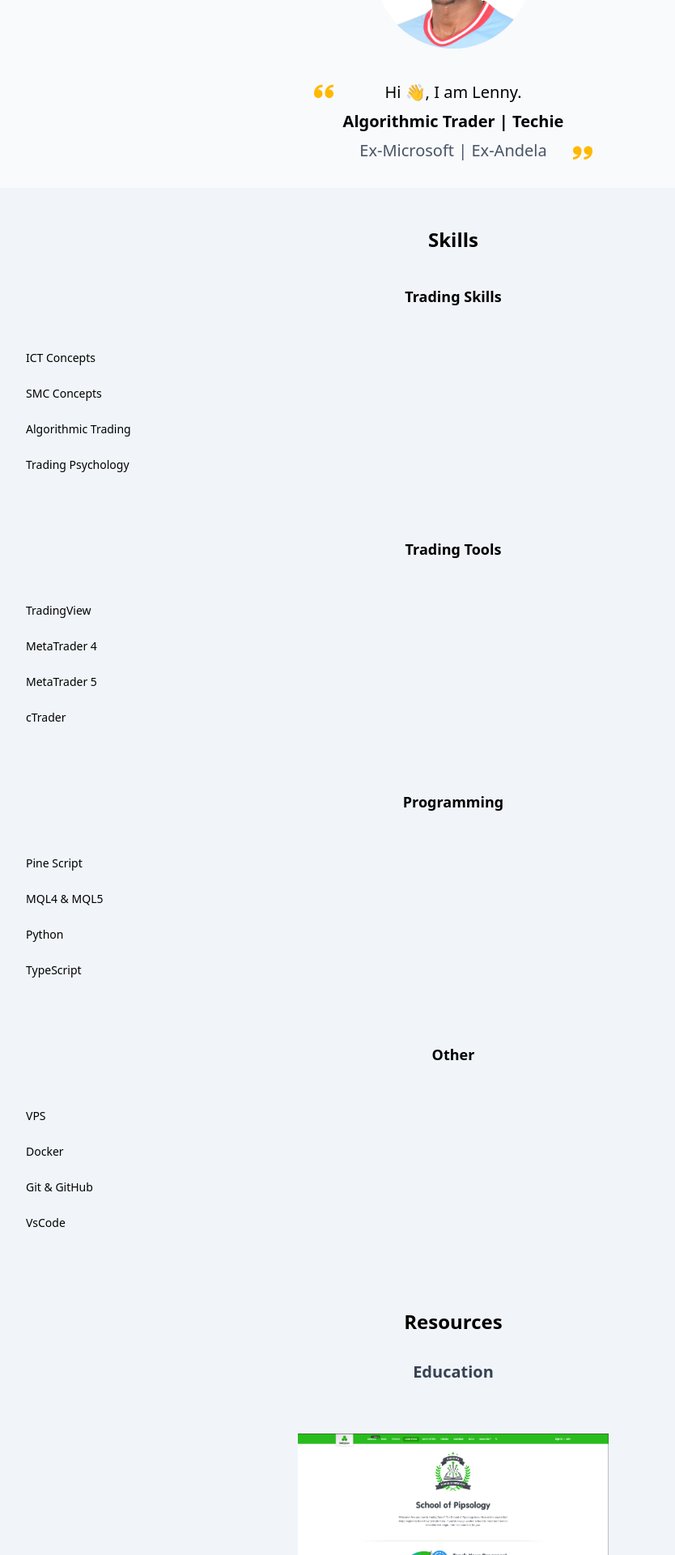
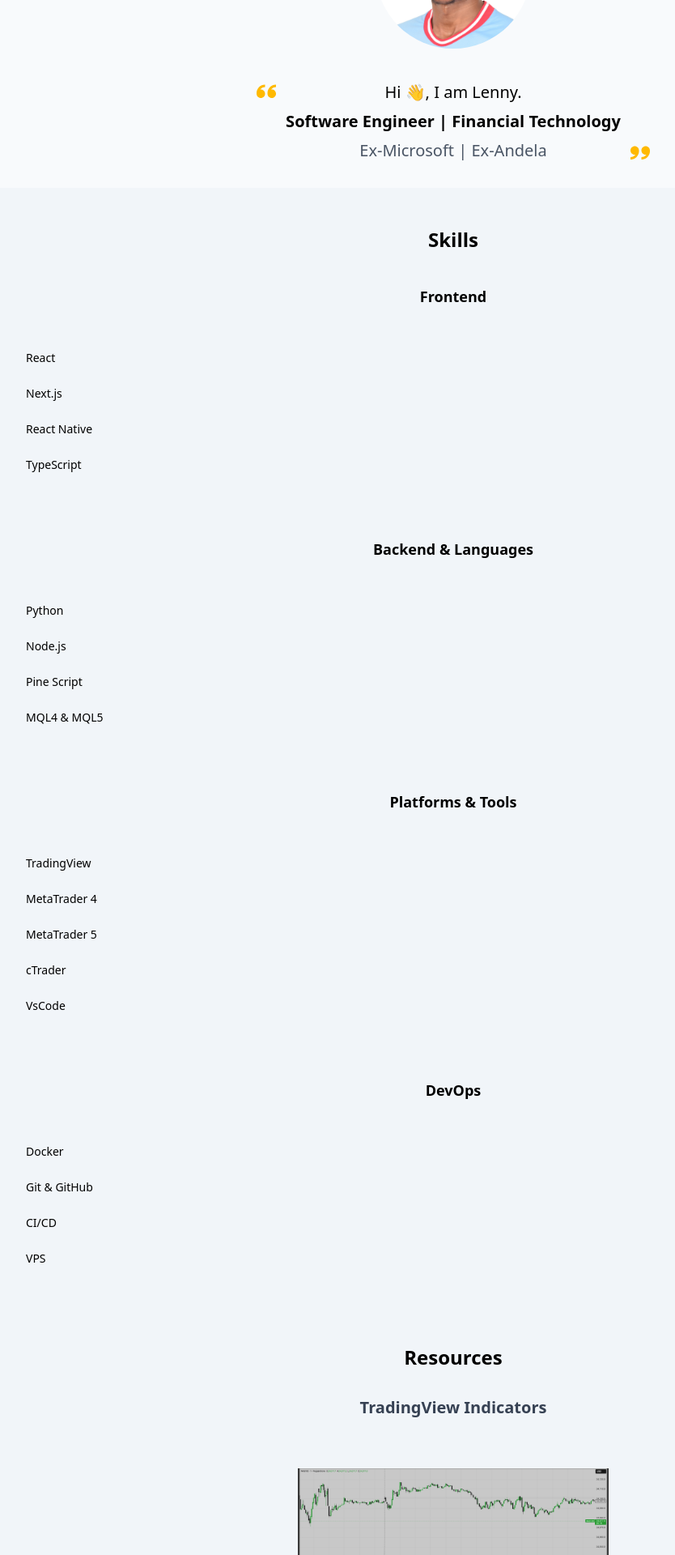
Before and after one commit to lennykioko/lennykioko.github.io, a Next.js app: page / in a window 1280 px wide. Shown: the part 280-2200 px from the top of the page at 81% size, without its empty margins (80-914 px from the left). Built offline with nearby package versions, Linux system fonts and the light colour scheme.

Commit message:
Update for software engineer

```diff
--- a/app/layout.tsx
+++ b/app/layout.tsx
@@ -10,10 +10,11 @@ const quicksand = Quicksand({
 });
 
 export const metadata: Metadata = {
-  title: "Lenny Kioko - Algorithmic Trader & Techie",
-  description: "Algorithmic trader and Techie based in Nairobi, Kenya",
+  title: "Lenny Kioko - Software Engineer | Financial Technology",
+  description:
+    "Software Engineer & Financial Technology specialist based in Nairobi, Kenya",
   keywords:
-    "Trader, Algorithmic trader, ICT trader, Inner Circle Trader, Trading, Forex, Nasdaq, US100, US500, S&P500, GER40, FTSE, UK100, Futures, Stocks, Shares, Mentor, Coach, Consultant, Techie, Nairobi, Kenya",
+    "Software Engineer, Financial Technology, FinTech, React, Next.js, React Native, TypeScript, Python, Pine Script, MetaTrader, TradingView, Stocks, Shares, Mentor, Coach, Consultant, Techie, Nairobi, Kenya",
   authors: [{ name: "Lenny Kioko" }],
 };
 
--- a/app/page.tsx
+++ b/app/page.tsx
@@ -9,9 +9,10 @@ import Skills from "../components/Skills";
 export const metadata: Metadata = {
   metadataBase: new URL("https://lennykioko.com"),
   title: "Lenny Kioko",
-  description: "Algorithmic trader & Techie based in Nairobi, Kenya",
+  description:
+    "Software Engineer & Financial Technology specialist based in Nairobi, Kenya",
   keywords:
-    "Trader, Algorithmic trader, ICT trader, Inner Circle Trader, Trading, Forex, Nasdaq, US100, US500, S&P500, GER40, FTSE, UK100, Futures, Stocks, Shares, Mentor, Coach, Consultant, Techie, Nairobi, Kenya",
+    "Software Engineer, Financial Technology, FinTech, React, Next.js, React Native, TypeScript, Python, Pine Script, MetaTrader, TradingView, Stocks, Shares, Mentor, Coach, Consultant, Techie, Nairobi, Kenya",
   openGraph: {
     images: [
       {
--- a/components/Experience.tsx
+++ b/components/Experience.tsx
@@ -11,8 +11,8 @@ interface ExperienceItem {
 const experiences: ExperienceItem[] = [
   {
     image: "/cityzen.jpg",
-    title: "Algorithmic Trader",
-    subTitle: "The Markets",
+    title: "Software Engineer",
+    subTitle: "Financial Technology",
     date: "June 2019 - Present",
     description: "Nairobi, Kenya",
   },
--- a/components/Jumbotron.tsx
+++ b/components/Jumbotron.tsx
@@ -20,7 +20,7 @@ export default function Jumbotron() {
         <ImQuotesLeft className="mr-3 mb-3 h-6 w-6 self-start text-amber-400" />
         <div className="text-center space-y-2">
           <p>Hi 👋, I am Lenny.</p>
-          <p className="font-semibold">Algorithmic Trader | Techie</p>
+          <p className="font-semibold">Software Engineer | Financial Technology</p>
           <p className="text-gray-600">Ex-Microsoft | Ex-Andela</p>
         </div>
         <ImQuotesRight className="ml-3 mt-3 h-6 w-6 self-end text-amber-400" />
--- a/components/Resources.tsx
+++ b/components/Resources.tsx
@@ -3,40 +3,8 @@ import ProjectCard from "./ProjectCard";
 
 const resourceSections = [
   {
-    id: "Education",
-    title: "Education",
-    items: [
-      {
-        image: "/babypips.png",
-        title: "BabyPips",
-        url: "/resources/Education/BabyPips",
-      },
-      {
-        image: "/ict-mentorship.png",
-        title: "ICT 2022 Mentorship",
-        url: "/resources/Education/ICT2022Mentorship",
-      },
-    ],
-  },
-  {
-    id: "Community",
-    title: "Community",
-    items: [
-      {
-        image: "/myTelegram.png",
-        title: "Telegram Community",
-        url: "/resources/Community/Telegram",
-      },
-      {
-        image: "/myYoutube.png",
-        title: "Youtube Community",
-        url: "/resources/Community/Youtube",
-      },
-    ],
-  },
-  {
     id: "TradingView",
-    title: "TradingView",
+    title: "TradingView Indicators",
     items: [
       {
         image: "/Daily-open-price.png",
@@ -57,49 +25,6 @@ const resourceSections = [
         image: "/fvg-nephew-sam.png",
         title: "FVG (Nephew_Sam_)",
         url: "/resources/TradingView/FVGNephewSam",
-      },
-    ],
-  },
-  {
-    id: "Brokers",
-    title: "Brokers I've Used",
-    items: [
-      {
-        image: "/pepperstone-new.png",
-        title: "Pepperstone",
-        url: "/resources/Brokers/Pepperstone",
-      },
-      {
-        image: "/HFM.png",
-        title: "HFM",
-        url: "/resources/Brokers/HFM",
-      },
-    ],
-  },
-  {
-    id: "VPS",
-    title: "VPS",
-    items: [
-      {
-        image: "/forexvps.png",
-        title: "ForexVPS",
-        url: "/resources/VPS/ForexVPS",
-      },
-    ],
-  },
-  {
-    id: "TradeCopiers",
-    title: "Trade Copiers",
-    items: [
-      {
-        image: "/fxblue-copier-MT4.png",
-        title: "FX Blue Copier MT4",
-        url: "/resources/TradeCopiers/FXBlueCopierMT4",
-      },
-      {
-        image: "/fxblue-copier-MT5.png",
-        title: "FX Blue Copier MT5",
-        url: "/resources/TradeCopiers/FXBlueCopierMT5",
       },
     ],
   },
--- a/components/Skills.tsx
+++ b/components/Skills.tsx
@@ -3,25 +3,20 @@ import { Card, CardContent, CardHeader, CardTitle } from "@/components/ui/card";
 
 const skillCategories = [
   {
-    title: "Trading Skills",
-    skills: [
-      "ICT Concepts",
-      "SMC Concepts",
-      "Algorithmic Trading",
-      "Trading Psychology",
-    ],
+    title: "Frontend",
+    skills: ["React", "Next.js", "React Native", "TypeScript"],
   },
   {
-    title: "Trading Tools",
-    skills: ["TradingView", "MetaTrader 4", "MetaTrader 5", "cTrader"],
+    title: "Backend & Languages",
+    skills: ["Python", "Node.js", "Pine Script", "MQL4 & MQL5"],
   },
   {
-    title: "Programming",
-    skills: ["Pine Script", "MQL4 & MQL5", "Python", "TypeScript"],
+    title: "Platforms & Tools",
+    skills: ["TradingView", "MetaTrader 4", "MetaTrader 5", "cTrader", "VsCode"],
   },
   {
-    title: "Other",
-    skills: ["VPS", "Docker", "Git & GitHub", "VsCode"],
+    title: "DevOps",
+    skills: ["Docker", "Git & GitHub", "CI/CD", "VPS"],
   },
 ];
 
```
